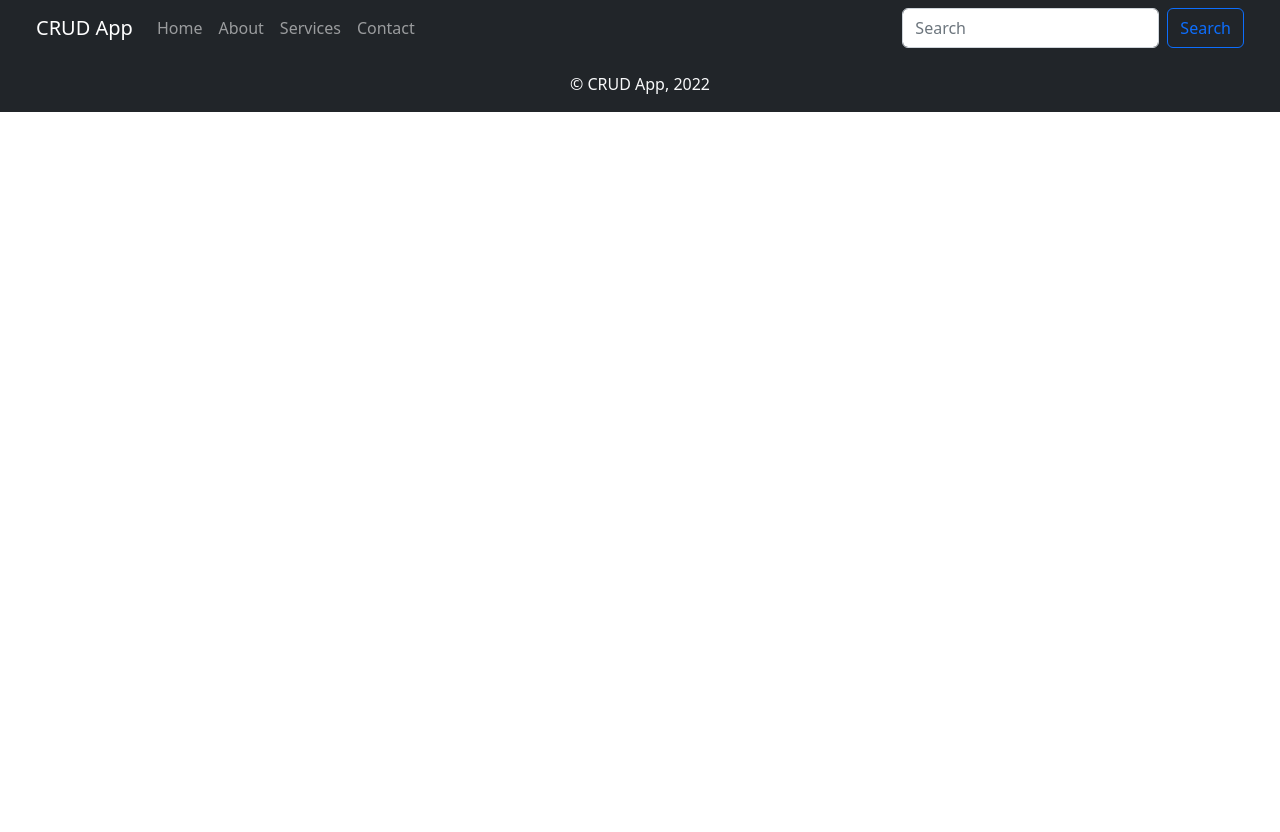
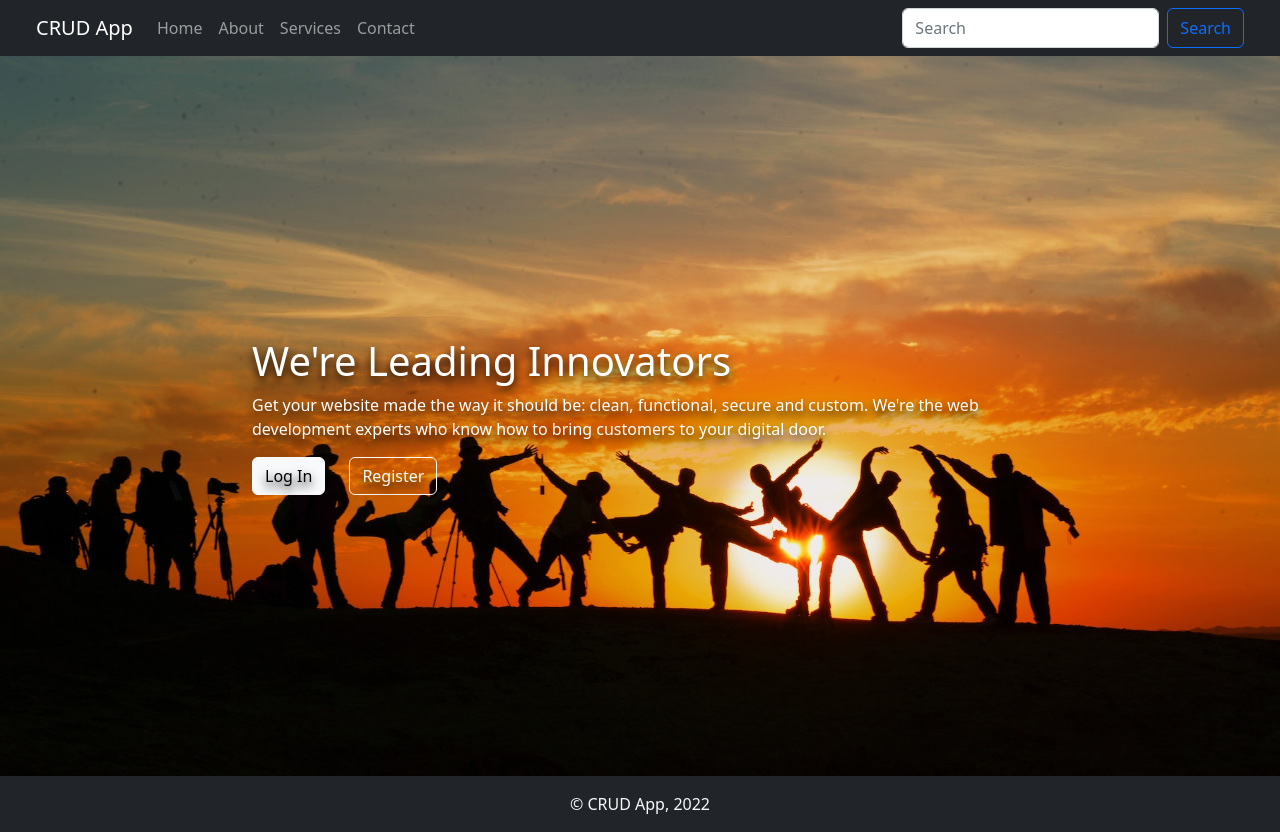
Before and after one commit to OverloadedSam/CRUD-MERN-APP, a React (Create React App) app in the folder frontend/: page / in a window 1280 px wide. Before the commit the page ends 800 px from the top, so only its background shows below. Built offline with nearby package versions, Linux system fonts and the light colour scheme.

Commit message:
Build home screen

```diff
--- a/frontend/src/App.js
+++ b/frontend/src/App.js
@@ -1,7 +1,8 @@
-import { BrowserRouter as Router, Routes } from 'react-router-dom';
+import { BrowserRouter as Router, Routes, Route } from 'react-router-dom';
 import { ToastContainer } from 'react-toastify';
 import NavMenu from './components/Navbar';
 import Footer from './components/Footer';
+import Home from './screens/Home';
 
 function App() {
   return (
@@ -9,6 +10,7 @@ function App() {
       <NavMenu />
       <ToastContainer />
       <Routes>
+        <Route path='/' element={<Home />} />
       </Routes>
       <Footer />
     </Router>
--- a/frontend/src/css/styles.css
+++ b/frontend/src/css/styles.css
@@ -0,0 +1,15 @@
+.hero {
+  background: url('../../public/assets/images/background.jpg');
+  background-position: center;
+  background-repeat: no-repeat;
+  background-size: cover;
+  color: #fff;
+  text-shadow: 0px 5px 10px #000000;
+  height: 90vh;
+  display: flex;
+  align-items: center;
+}
+
+.hero .container {
+  max-width: 50rem;
+}
--- /dev/null
+++ b/frontend/src/screens/Home.jsx
@@ -0,0 +1,34 @@
+import React from 'react';
+import { Link } from 'react-router-dom';
+import Button from 'react-bootstrap/Button';
+import Container from 'react-bootstrap/Container';
+
+const Home = () => {
+  return (
+    <section className='hero'>
+      <Container className='d-sm-flex d-lg-block flex-column text-center text-lg-start'>
+        <h1>We're Leading Innovators</h1>
+        <p>
+          Get your website made the way it should be: clean, functional, secure
+          and custom. We're the web development experts who know how to bring
+          customers to your digital door.
+        </p>
+        <div>
+          <Button as={Link} to='login' variant='light'>
+            Log In
+          </Button>
+          <Button
+            as={Link}
+            to='register'
+            variant='outline-light'
+            className='ms-4'
+          >
+            Register
+          </Button>
+        </div>
+      </Container>
+    </section>
+  );
+};
+
+export default Home;
```
Also changed, not shown: frontend/public/assets/images/background.jpg (added).
